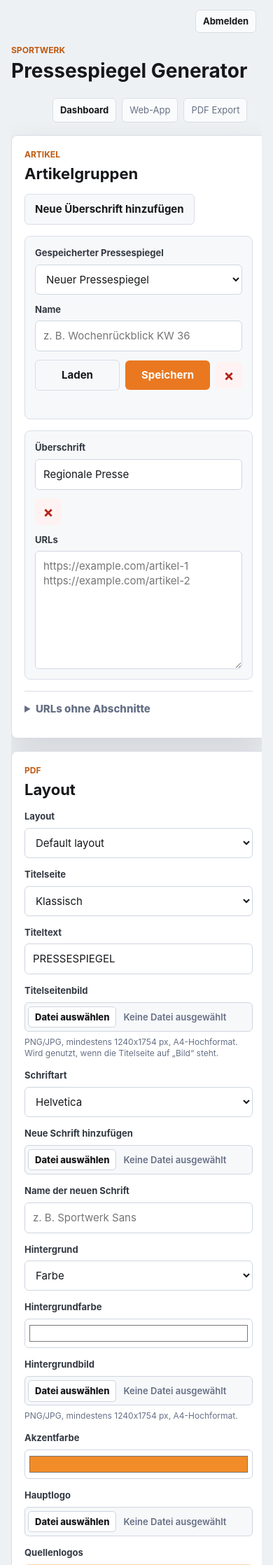
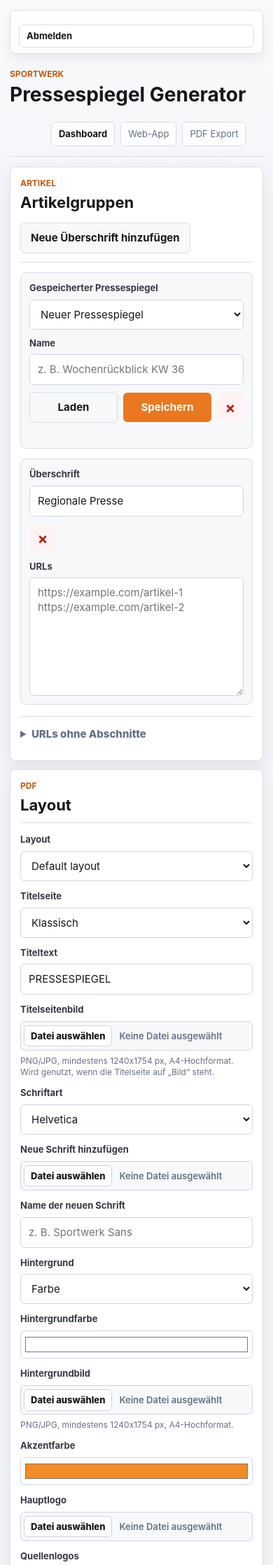
Before and after one commit to moritzmiller/Sportwerk, a Flask app: page /pressespiegel in a window 390 px wide. Shown: the top 2236 px of the page at 70% size. Run offline with Flask 3, Linux system fonts and the light colour scheme; the visitor is signed in with stand-in values (Sample User, id 1); some libraries are stand-ins or nearby versions.

Commit message:
Stabilize build and refine Sportwerk layout

```diff
--- a/static/app.css
+++ b/static/app.css
@@ -1,6 +1,6 @@
 :root {
   color-scheme: light;
-  --color-page: #eef1f4;
+  --color-page: #f3f5f8;
   --color-surface: #ffffff;
   --color-surface-soft: #f7f8fa;
   --color-surface-muted: #e6ebf1;
@@ -45,9 +45,9 @@
   --radius-sm: 5px;
   --radius-md: 6px;
   --radius-lg: 8px;
-  --shadow-panel: 0 18px 44px rgba(20, 27, 38, 0.12);
-  --shadow-card: 0 14px 32px rgba(20, 27, 38, 0.08);
-  --width-page: 1440px;
+  --shadow-panel: 0 10px 28px rgba(20, 27, 38, 0.08);
+  --shadow-card: 0 8px 20px rgba(20, 27, 38, 0.06);
+  --width-page: 1280px;
   --duration-fast: 180ms;
 }
 
@@ -63,7 +63,9 @@ body {
 body {
   margin: 0;
   min-height: 100vh;
-  background: var(--color-page);
+  background:
+    linear-gradient(180deg, #f8fafc 0, var(--color-page) 320px),
+    var(--color-page);
   color: var(--color-ink);
   font-family: var(--font-family-base);
   font-size: var(--font-size-md);
@@ -92,7 +94,7 @@ textarea {
 .dashboard-shell {
   width: min(var(--width-page), 100%);
   margin: 0 auto;
-  padding: var(--space-10);
+  padding: var(--space-10) var(--space-8) var(--space-12);
   overflow-x: hidden;
 }
 
@@ -224,9 +226,14 @@ textarea {
   width: min(var(--width-page), calc(100% - var(--space-10) * 2));
   display: flex;
   align-items: center;
-  justify-content: flex-end;
-  gap: var(--space-4);
-  margin: var(--space-6) auto 0;
+  justify-content: space-between;
+  gap: var(--space-5);
+  margin: var(--space-6) auto var(--space-2);
+  border: 1px solid var(--color-line);
+  border-radius: var(--radius-lg);
+  background: rgba(255, 255, 255, 0.82);
+  box-shadow: var(--shadow-card);
+  padding: var(--space-3) var(--space-5);
   color: var(--color-muted);
   font-size: var(--font-size-sm);
   font-weight: var(--font-weight-strong);
@@ -235,7 +242,7 @@ textarea {
 .session-bar a {
   border: 1px solid var(--color-line);
   border-radius: var(--radius-md);
-  background: rgba(255, 255, 255, 0.72);
+  background: var(--color-surface);
   color: var(--color-ink);
   padding: var(--space-2) var(--space-4);
   text-decoration: none;
@@ -302,10 +309,12 @@ textarea {
 .topbar,
 .dashboard-header {
   display: flex;
-  align-items: end;
+  align-items: center;
   justify-content: space-between;
   gap: var(--space-10);
-  margin-bottom: var(--space-8);
+  margin-bottom: var(--space-6);
+  border-bottom: 1px solid var(--color-line);
+  padding-bottom: var(--space-6);
 }
 
 .topbar h1,
@@ -1168,8 +1175,8 @@ textarea {
 
 .workspace {
   display: grid;
-  grid-template-columns: minmax(0, 1.25fr) minmax(360px, 0.85fr);
-  gap: var(--space-8);
+  grid-template-columns: minmax(0, 1.2fr) minmax(340px, 0.82fr);
+  gap: var(--space-5);
   align-items: start;
 }
 
@@ -1178,7 +1185,7 @@ textarea {
   border: 1px solid var(--color-line);
   border-radius: var(--radius-lg);
   box-shadow: var(--shadow-panel);
-  padding: var(--space-8);
+  padding: var(--space-6);
 }
 
 .panel--wide {
@@ -1195,7 +1202,9 @@ textarea {
   justify-content: space-between;
   align-items: center;
   gap: var(--space-7);
-  margin-bottom: var(--space-7);
+  margin-bottom: var(--space-6);
+  border-bottom: 1px solid var(--color-line);
+  padding-bottom: var(--space-5);
 }
 
 .panel h2 {
@@ -1206,7 +1215,7 @@ textarea {
 .form-grid {
   display: grid;
   grid-template-columns: repeat(2, minmax(0, 1fr));
-  gap: var(--space-6);
+  gap: var(--space-5);
 }
 
 .field {
@@ -1239,7 +1248,7 @@ textarea {
   border-radius: var(--radius-md);
   background: var(--color-surface);
   color: var(--color-ink);
-  min-height: 42px;
+  min-height: 40px;
   padding: var(--space-4) 11px;
   outline: none;
 }
@@ -1317,25 +1326,27 @@ textarea:focus {
 
 .section-list {
   display: grid;
-  gap: var(--space-6);
+  gap: var(--space-5);
 }
 
 .saved-pressespiegel {
   display: grid;
-  grid-template-columns: minmax(220px, 0.9fr) minmax(220px, 1fr) auto;
+  grid-template-columns: repeat(2, minmax(0, 1fr));
   align-items: end;
-  gap: var(--space-5);
-  margin-bottom: var(--space-7);
+  gap: var(--space-4);
+  margin-bottom: var(--space-6);
   border: 1px solid var(--color-line);
   border-radius: var(--radius-lg);
   background: var(--color-surface-soft);
-  padding: var(--space-6);
+  padding: var(--space-5);
 }
 
 .saved-pressespiegel__actions {
   display: flex;
   align-items: center;
   gap: var(--space-3);
+  grid-column: 1 / -1;
+  justify-content: flex-start;
 }
 
 .saved-pressespiegel__actions .button {
@@ -1363,7 +1374,7 @@ textarea:focus {
   border: 1px solid var(--color-line);
   border-radius: var(--radius-lg);
   background: var(--color-surface-soft);
-  padding: var(--space-6);
+  padding: var(--space-5);
 }
 
 .section-item__head {
@@ -1525,11 +1536,16 @@ textarea:focus {
 @media (max-width: 620px) {
   .app-shell,
   .dashboard-shell {
-    width: auto;
-    margin-right: var(--space-7);
-    margin-left: var(--space-7);
-    padding-right: 0;
-    padding-left: 0;
+    width: min(100%, var(--width-page));
+    margin-right: auto;
+    margin-left: auto;
+    padding: var(--space-6);
+  }
+
+  .session-bar {
+    width: calc(100% - var(--space-6) * 2);
+    display: grid;
+    justify-content: stretch;
   }
 
   .form-grid,
@@ -1550,20 +1566,7 @@ textarea:focus {
   }
 
   .dashboard-hero {
-    padding: var(--space-8);
-  }
-
-  .dashboard-hero,
-  .tool-card,
-  .action-panel,
-  .saved-pressespiegel,
-  .participation-form,
-  .document-preview,
-  .concept-panel,
-  .customer-card,
-  .customer-detail__header {
-    width: calc(100vw - (var(--space-12) * 2));
-    max-width: calc(100vw - (var(--space-12) * 2));
+    padding: var(--space-6);
   }
 
   .customer-card__top {
```
Also changed, not shown: other parts of static/app.css (+21 -23 lines), src/lib/env.js.
